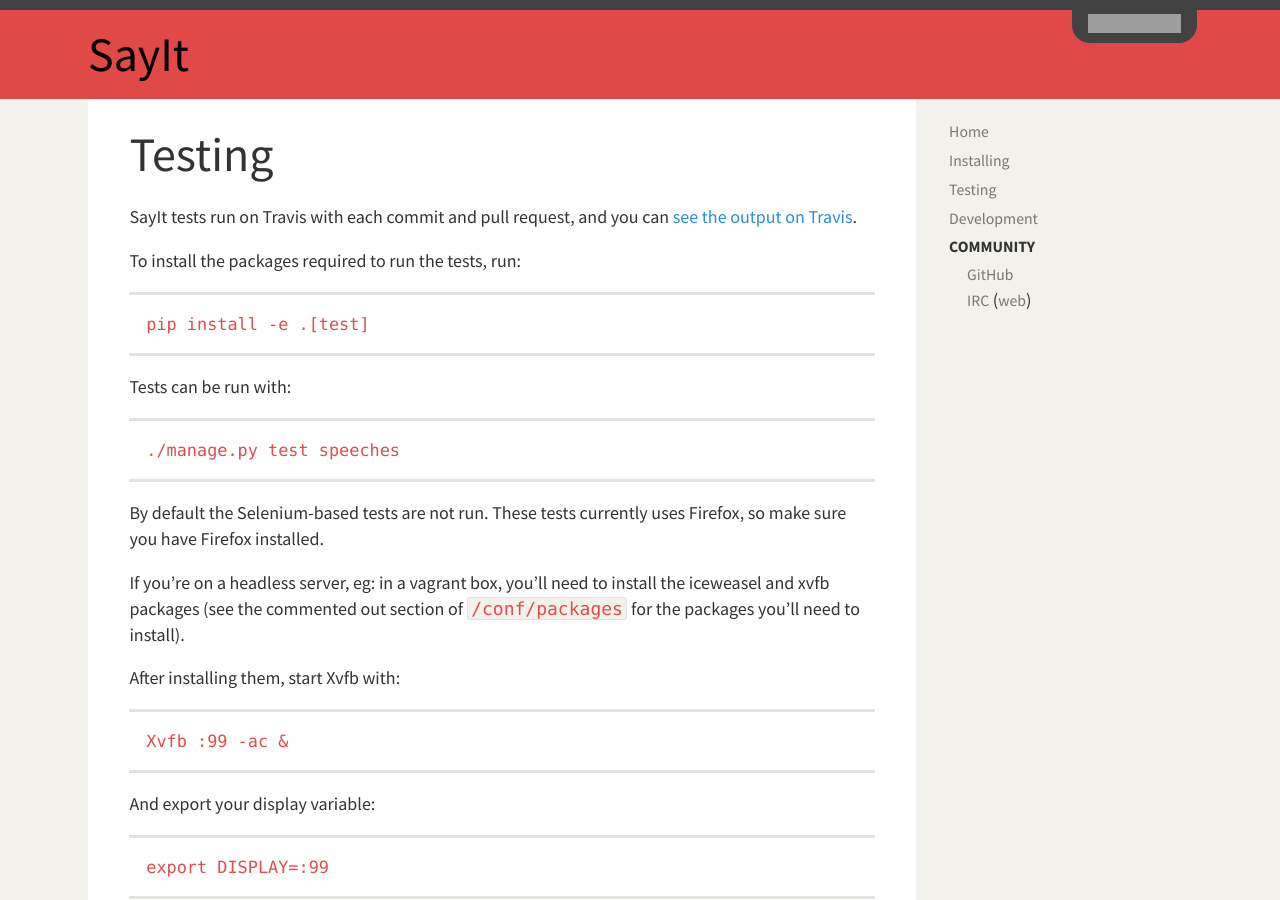
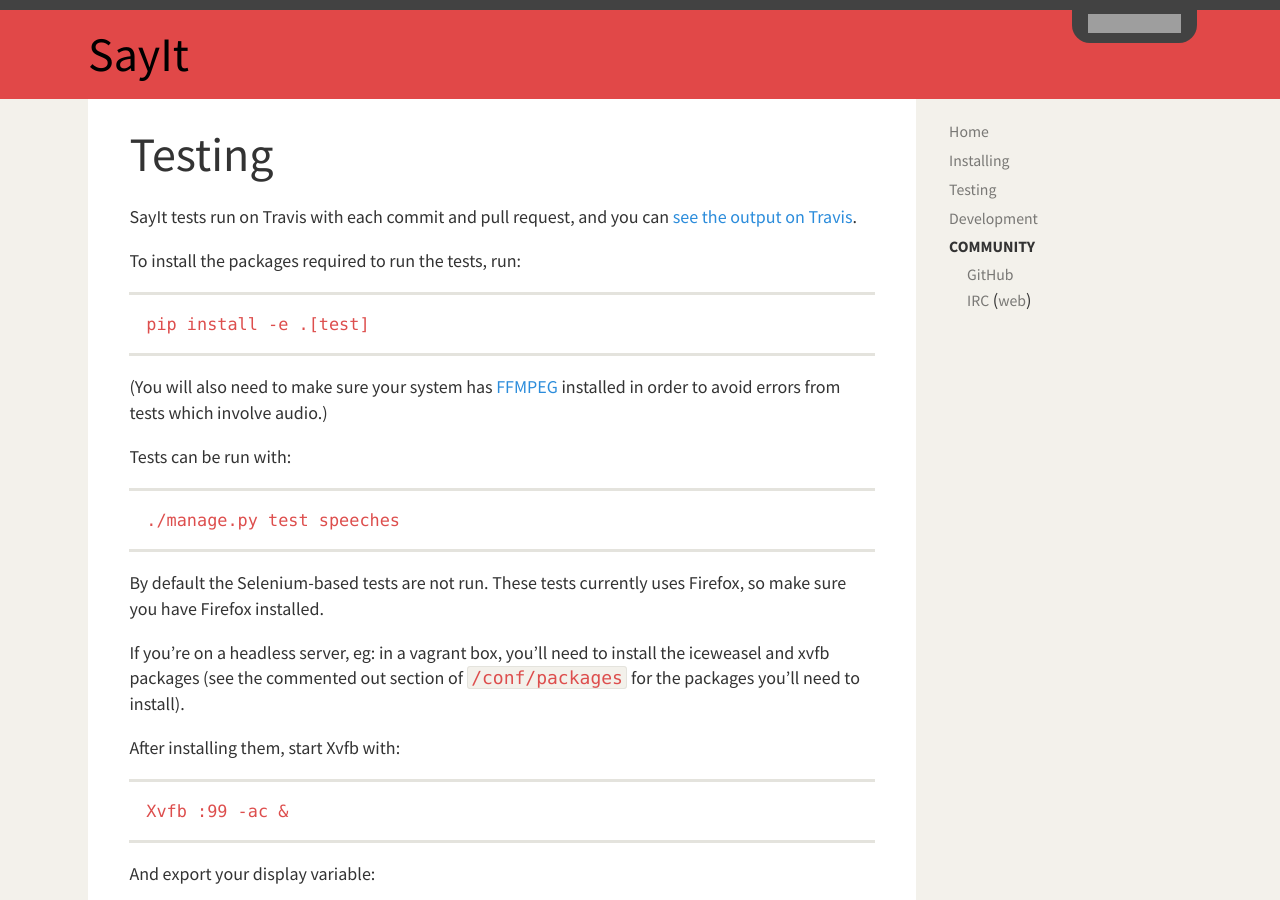
Before and after one commit to mysociety/sayit, a Jekyll site: the page built from testing.md, in a window 1280 px wide and 900 px high. Built offline with Jekyll 4.4.1, drawn with Linux system fonts in a browser that asks for light colours; grey boxes are pictures that could not be loaded.

Commit message:
Note that some tests fail without FFMPEG.

```diff
--- a/testing.md
+++ b/testing.md
@@ -12,6 +12,9 @@ can [see the output on Travis](https://travis-ci.org/mysociety/sayit).
 To install the packages required to run the tests, run:
 
     pip install -e .[test]
+
+(You will also need to make sure your system has [FFMPEG](https://www.ffmpeg.org/)
+installed in order to avoid errors from tests which involve audio.)
 
 Tests can be run with:
 
```
